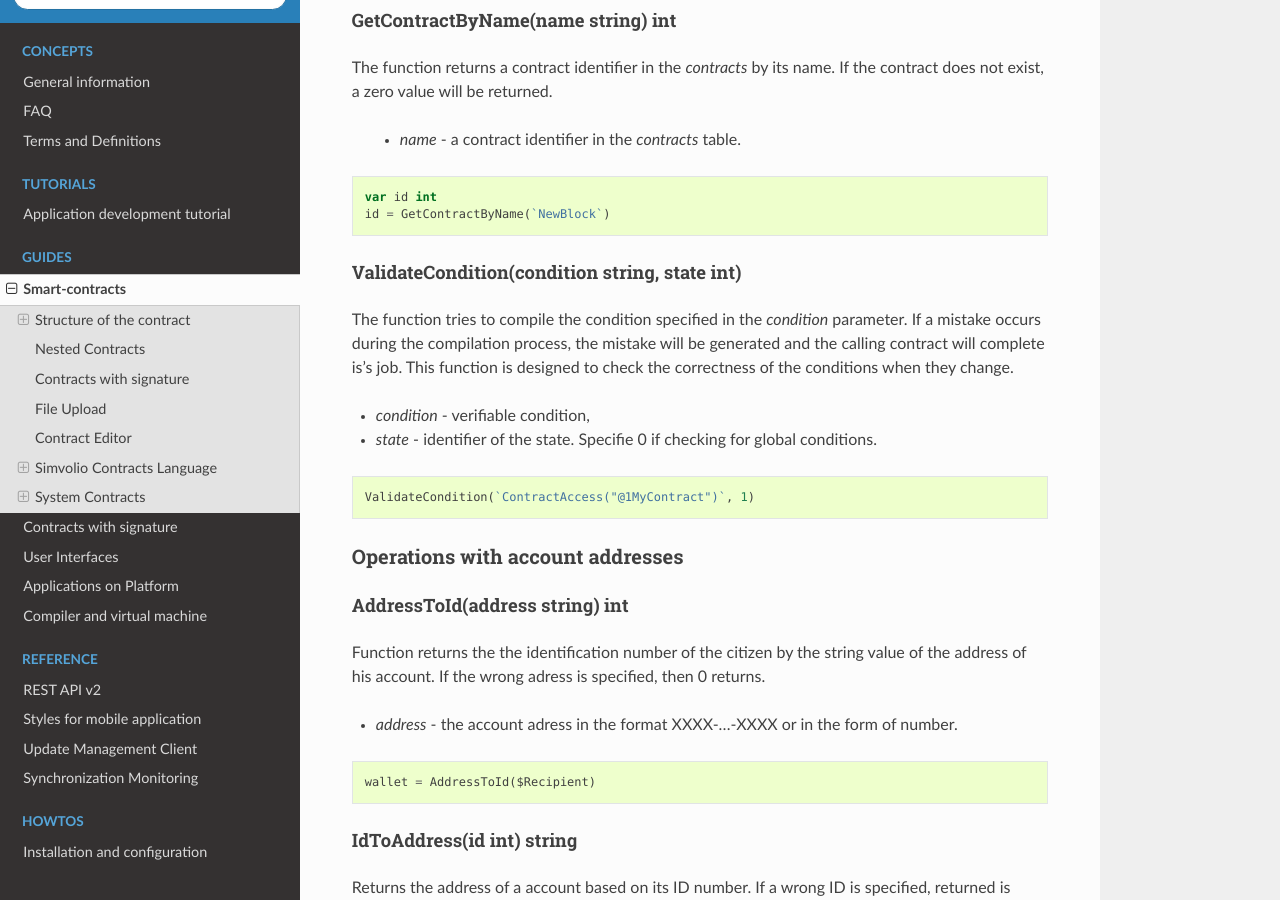
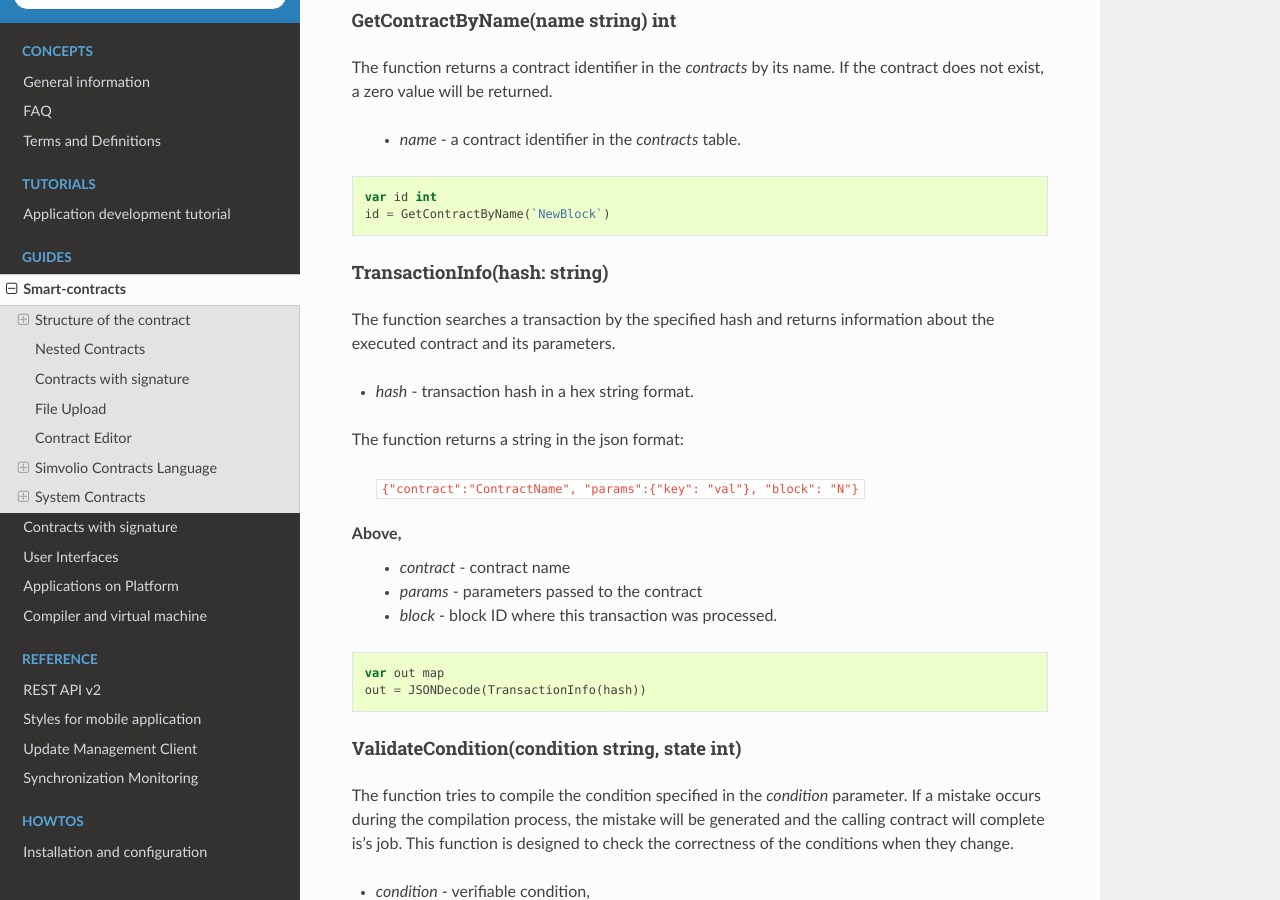
Before and after one commit to AplaProject/apla-docs-en, a Sphinx documentation site: the page built from source/topics/script.rst, in a window 1280 px wide and 900 px high, scrolled down 17446 px. Built offline with Sphinx 7.4.7 and the Read the Docs theme 2.0.0, drawn with Linux system fonts in a browser that asks for light colours.

Commit message:
Added TransactionInfo to script.rst

```diff
--- a/source/topics/script.rst
+++ b/source/topics/script.rst
@@ -691,6 +691,30 @@
     var id int
     id = GetContractByName(`NewBlock`)
 
+
+TransactionInfo(hash: string)
+-----------------------------
+
+The function searches a transaction by the specified hash and returns information about the executed contract and its parameters.
+
+* *hash* - transaction hash in a hex string format.
+
+The function returns a string in the json format:
+
+  ``{"contract":"ContractName", "params":{"key": "val"}, "block": "N"}``
+
+Above,
+  * *contract* - contract name
+  * *params* - parameters passed to the contract
+  * *block* - block ID where this transaction was processed.
+
+
+.. code:: js
+
+    var out map
+    out = JSONDecode(TransactionInfo(hash))
+
+
 ValidateCondition(condition string, state int)
 ----------------------------------------------
 
```
